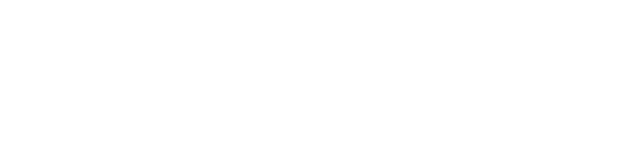
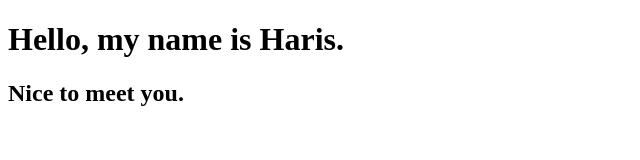
Before and after one commit to jayx20p/portfolio-project, a website: page index.html in a window 1280 px wide. Shown: the whole page, without its empty margins (0-640 px from the left). Drawn offline with Linux system fonts and the light colour scheme.

Commit message:
Ctrl + Enter

```diff
--- a/index.html
+++ b/index.html
@@ -4,12 +4,13 @@
 <head>
   <meta charset="utf-8">
   <meta name="viewport" content="width=device-width">
-  <title>[insert name] Portifolio</title>
+  <title> Jayden Portfolio</title>
   <link href="style.css" rel="stylesheet" type="text/css" />
 </head>
 
 <body>
-
+<h1> Hello, my name is Haris. </h1>
+<h2> Nice to meet you. </h2>
   <script src="script.js"></script>
 </body>
 
```
